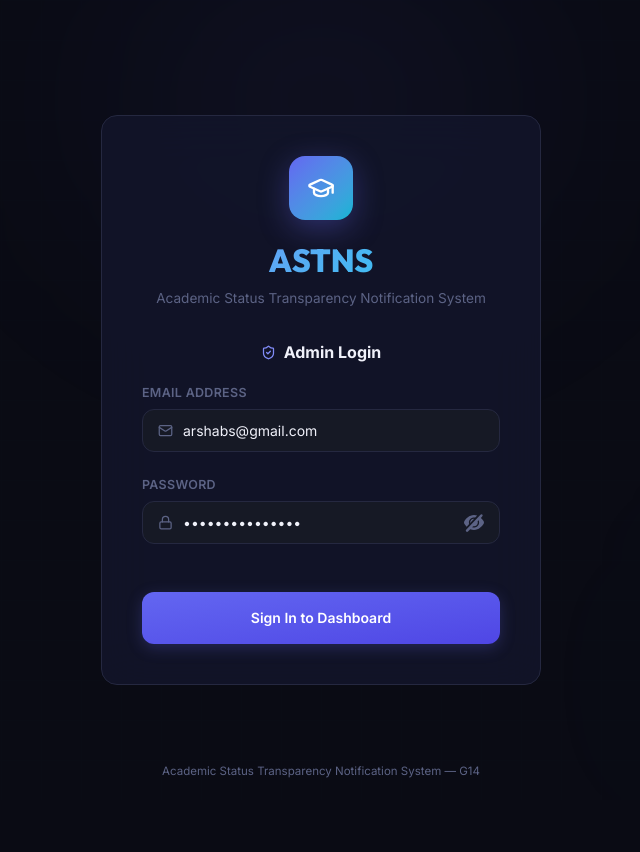
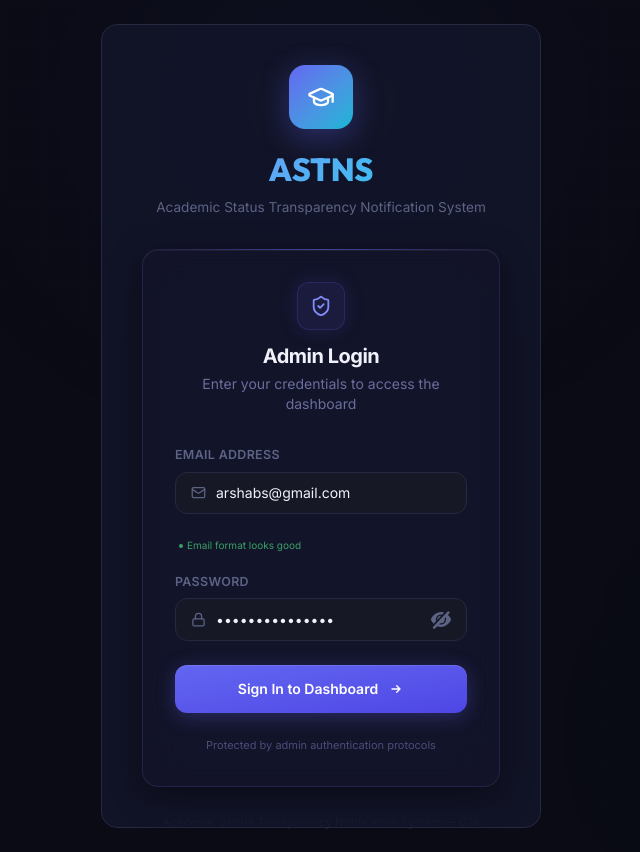
Before and after one commit to KingArsh05/minorProjectG14, a React (Vite) app in the folder client/: page /login in a window 1280 px wide. Shown: the whole page, without its empty margins (319-959 px from the left). Before the commit the page ends 800 px from the top, so only its background shows below. Built offline with nearby package versions, Linux system fonts and the light colour scheme; no server answers.

Commit message:
login page improved + bulk students added implemented

```diff
--- a/client/package.json
+++ b/client/package.json
@@ -20,7 +20,8 @@
     "react-router-dom": "^7.15.0",
     "react-toastify": "^11.1.0",
     "recharts": "^3.7.0",
-    "tailwindcss": "^4.2.1"
+    "tailwindcss": "^4.2.1",
+    "xlsx": "^0.18.5"
   },
   "devDependencies": {
     "@eslint/js": "^9.39.1",
--- a/client/src/components/LoginPage/LoginForm.jsx
+++ b/client/src/components/LoginPage/LoginForm.jsx
@@ -1,7 +1,7 @@
 import { useState } from "react";
 import { useNavigate } from "react-router-dom";
 import { useForm } from "react-hook-form";
-import { ShieldCheck, Mail, Lock } from "lucide-react";
+import { ShieldCheck, Mail, Lock, AlertCircle } from "lucide-react";
 import InputField from "./InputField";
 import { useAuth } from "../../context/AuthContext";
 
@@ -16,6 +16,7 @@ export default function LoginForm() {
     formState: { errors },
     setError,
     clearErrors,
+    watch,
   } = useForm({
     defaultValues: {
       email: "arshabs@gmail.com",
@@ -23,9 +24,12 @@ export default function LoginForm() {
     },
   });
 
+  const watchEmail = watch("email");
+
   const onSubmit = async (data) => {
     try {
       setLoading(true);
+      clearErrors();
       const response = await login({
         email: data.email,
         password: data.password,
@@ -36,11 +40,7 @@ export default function LoginForm() {
     } catch (error) {
       console.error("Login Error:", error);
       const message = error.response?.data?.message || "Invalid credentials";
-      setError("email", {
-        type: "manual",
-        message,
-      });
-      setError("password", {
+      setError("root", {
         type: "manual",
         message,
       });
@@ -49,15 +49,41 @@ export default function LoginForm() {
     }
   };
 
+  const hasRootError = errors.root?.message;
+
   return (
-    <form onSubmit={handleSubmit(onSubmit)}>
-      {/* Section heading */}
-      <div className="flex items-center gap-2 mb-5 justify-center align-center">
-        <ShieldCheck size={15} className="text-[#818cf8]" />
-        <p className="text-center font-bold text-[#f0f1fa]">Admin Login</p>
+    <div className="w-full max-w-[420px] mx-auto">
+      {/* Glassmorphism card container */}
+      <div className="relative bg-[#13142a]/80 backdrop-blur-xl border border-[#2e2f5a]/60 rounded-2xl p-8 shadow-[0_8px_32px_rgba(0,0,0,0.4),inset_0_1px_0_rgba(255,255,255,0.05)]">
+        {/* Top accent glow */}
+        <div className="absolute -top-px left-6 right-6 h-px bg-linear-to-r from-transparent via-[#6366f1]/50 to-transparent" />
+
+        {/* Header */}
+        <div className="flex flex-col items-center gap-3 mb-8">
+          <div className="flex items-center justify-center w-12 h-12 rounded-xl bg-[#6366f1]/10 border border-[#6366f1]/20 shadow-[0_0_20px_rgba(99,102,241,0.15)]">
+            <ShieldCheck size={22} className="text-[#818cf8]" />
+          </div>
+          <div className="text-center">
+            <h1 className="text-xl font-bold text-[#f0f1fa] tracking-tight">
+              Admin Login
+            </h1>
+            <p className="text-sm text-[#6b6e9c] mt-1">
+              Enter your credentials to access the dashboard
+            </p>
+          </div>
         </div>
 
+        {/* Global error alert */}
+        {hasRootError && (
+          <div className="mb-6 flex items-start gap-2.5 p-3.5 rounded-lg bg-red-500/10 border border-red-500/20 text-red-400 text-sm animate-in fade-in slide-in-from-top-1 duration-200">
+            <AlertCircle size={16} className="mt-0.5 shrink-0" />
+            <span>{errors.root.message}</span>
+          </div>
+        )}
+
+        <form onSubmit={handleSubmit(onSubmit)} className="space-y-5">
           {/* Email field */}
+          <div className="space-y-1.5">
             <InputField
               label="Email Address"
               id="email"
@@ -69,43 +95,83 @@ export default function LoginForm() {
                 required: "Email is required",
                 pattern: {
                   value: /^[a-zA-Z0-9._%+-]+@gmail\.com$/,
-            message: "Enter a valid email address",
+                  message: "Enter a valid Gmail address",
                 },
-          onChange: () => clearErrors("password"),
+                onChange: () => {
+                  clearErrors("email");
+                  clearErrors("root");
+                },
               }}
               errors={errors}
             />
+            {watchEmail && !errors.email && (
+              <p className="text-[10px] text-[#4ade80]/70 px-1 flex items-center gap-1">
+                <span className="w-1 h-1 rounded-full bg-[#4ade80]/70" />
+                Email format looks good
+              </p>
+            )}
+          </div>
 
           {/* Password field */}
+          <div className="space-y-1.5">
             <InputField
               label="Password"
               id="password"
               type="password"
-        placeholder="Enter password"
+              placeholder="Enter your password"
               icon={<Lock size={15} />}
               register={register}
               rules={{
                 required: "Password is required",
-          onChange: () => clearErrors("password"),
+                onChange: () => {
+                  clearErrors("password");
+                  clearErrors("root");
+                },
               }}
               errors={errors}
             />
+          </div>
 
           {/* Submit button */}
           <button
             type="submit"
             disabled={loading}
-        className="w-full mt-12 flex items-center justify-center gap-2 px-5 py-4 rounded-xl text-white text-sm font-semibold cursor-pointer transition-all bg-linear-to-br from-[#6366f1] to-[#4f46e5] shadow-[0_4px_15px_rgba(99,102,241,0.25)] hover:-translate-y-px hover:shadow-[0_6px_22px_rgba(99,102,241,0.38)] disabled:opacity-60 disabled:cursor-not-allowed"
+            className="group relative w-full mt-2 flex items-center justify-center gap-2.5 px-5 py-3.5 rounded-xl text-white text-sm font-semibold cursor-pointer transition-all duration-300 bg-linear-to-br from-[#6366f1] to-[#4f46e5] shadow-[0_4px_20px_rgba(99,102,241,0.3),inset_0_1px_0_rgba(255,255,255,0.1)] hover:-translate-y-0.5 hover:shadow-[0_8px_30px_rgba(99,102,241,0.45)] active:translate-y-0 active:shadow-[0_2px_10px_rgba(99,102,241,0.3)] disabled:opacity-50 disabled:cursor-not-allowed disabled:hover:translate-y-0 disabled:hover:shadow-[0_4px_20px_rgba(99,102,241,0.3)] overflow-hidden"
           >
+            {/* Button shimmer effect */}
+            <div className="absolute inset-0 -translate-x-full group-hover:translate-x-full transition-transform duration-700 bg-linear-to-r from-transparent via-white/10 to-transparent" />
+
             {loading ? (
               <>
-            <span className="w-4 h-4 border-2 border-white/30 border-t-white rounded-full animate-spin" />
-            Signing in…
+                <span className="relative w-4 h-4 border-[2.5px] border-white/20 border-t-white rounded-full animate-spin" />
+                <span className="relative">Authenticating...</span>
               </>
             ) : (
-          "Sign In to Dashboard"
+              <>
+                <span className="relative">Sign In to Dashboard</span>
+                <svg
+                  className="relative w-4 h-4 transition-transform duration-300 group-hover:translate-x-0.5"
+                  fill="none"
+                  stroke="currentColor"
+                  viewBox="0 0 24 24"
+                >
+                  <path
+                    strokeLinecap="round"
+                    strokeLinejoin="round"
+                    strokeWidth={2}
+                    d="M13 7l5 5m0 0l-5 5m5-5H6"
+                  />
+                </svg>
+              </>
             )}
           </button>
         </form>
+
+        {/* Footer hint */}
+        <p className="text-center text-[11px] text-[#4b4d7a] mt-6">
+          Protected by admin authentication protocols
+        </p>
+      </div>
+    </div>
   );
 }
```
Also changed, not shown: client/src/pages/admin/uploadFile/UploadData.jsx (+116 -29 lines), 1 other file (tests, documents, lock files or other folders). Lines whose indentation alone changed are shown as unchanged.
